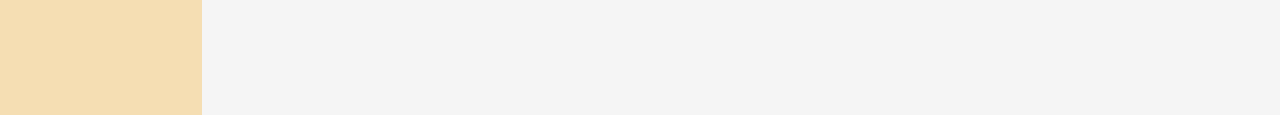
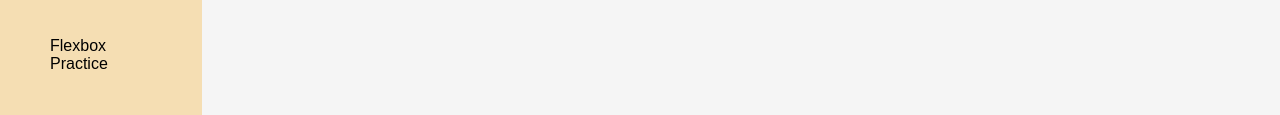
Before and after one commit to zihad-cse/html_css_practice, a plain HTML site: page index.html in a window 1280 px wide. Shown: the part 685-800 px from the top of the page. Drawn offline with Linux system fonts and the light colour scheme.

Commit message:
added an element in the nav bar in index

```diff
--- a/index.html
+++ b/index.html
@@ -28,6 +28,7 @@
             <li><a href="page3.html">Contact</a></li>
             <li><a href="basichtmltags.html">Some HTML Tags</a></li>
             <li><a href="csspractice.html">Some positioning practice</a></li>
+            <li><a href="flexbox_index.html">Flexbox Practice</a></li>
         </ul>
     </div>
     <div class="main-content">
```
